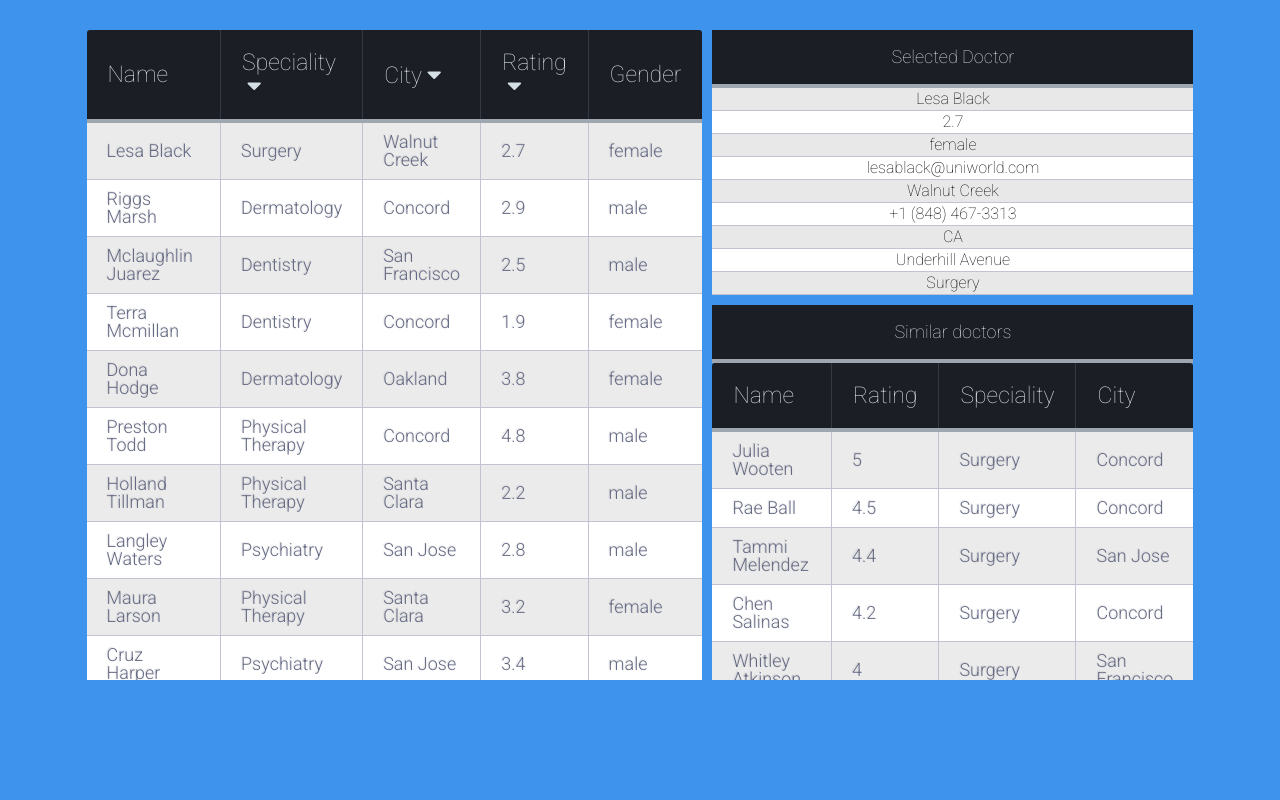
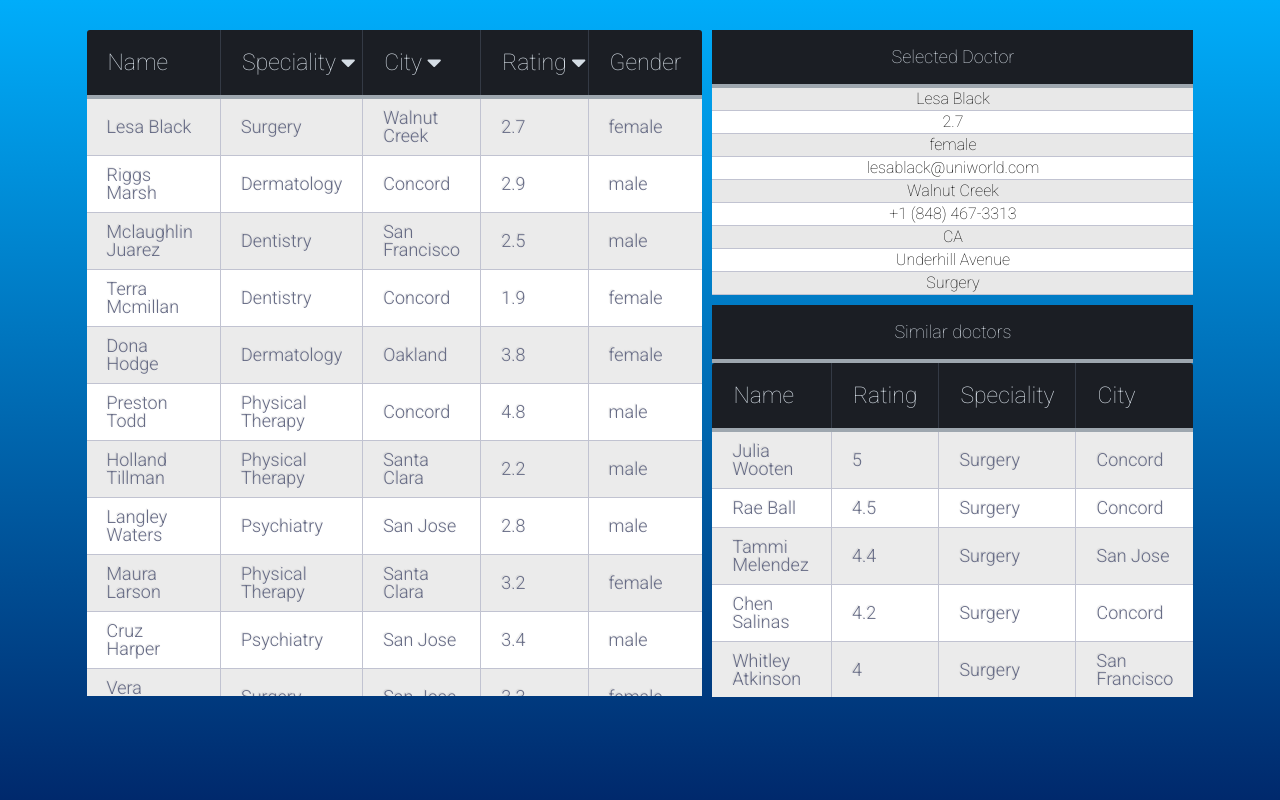
Before and after one commit to npartovi/PracticeFusion, a React (Create React App) app: page / in a window 1280 px wide. Shown: the top 800 px of the page. Built offline with nearby package versions, Linux system fonts and the light colour scheme.

Commit message:
project done, spend time on refactoring

```diff
--- a/public/style.css
+++ b/public/style.css
@@ -1,17 +1,13 @@
 @import url(https://fonts.googleapis.com/css?family=Roboto:400,500,700,300,100);
 
 body {
-  background-color: #3e94ec;
+  /* background-color: #3e94ec; */
+  background: linear-gradient(#00ADFA, #002467);
   font-family: "Roboto", helvetica, arial, sans-serif;
   font-size: 16px;
   font-weight: 400;
   text-rendering: optimizeLegibility;
-}
-
-tbody {
-    overflow-y:scroll;
-   height:100px;
-
+  height: 100vh
 }
 
 table {
@@ -19,12 +15,12 @@ table {
 }
 
 div#doctor-list-wrapper {
-  height: 650px;
+  height: 860px;
   overflow: auto;
 }
 
 .similar-doctors-wrapper {
-  height: 317px;
+  height: 527px;
   overflow-y: scroll;
 }
 
@@ -174,6 +170,7 @@ tr.doctor-row {
 i.fas.fa-caret-down {
   margin-left: 5px;
   cursor: pointer;
+  position: absolute;
 }
 
 i.fas.fa-caret-down:hover {
@@ -206,3 +203,19 @@ i.fas.fa-caret-down:hover {
   color: #22262e;
   background: white;
 }
+
+
+
+@media(max-width: 1280px){
+
+  .similar-doctors-wrapper {
+    height: 334px;
+    overflow-y: scroll;
+  }
+
+  div#doctor-list-wrapper {
+  height: 666px;
+  overflow: auto;
+  }
+
+}
```
